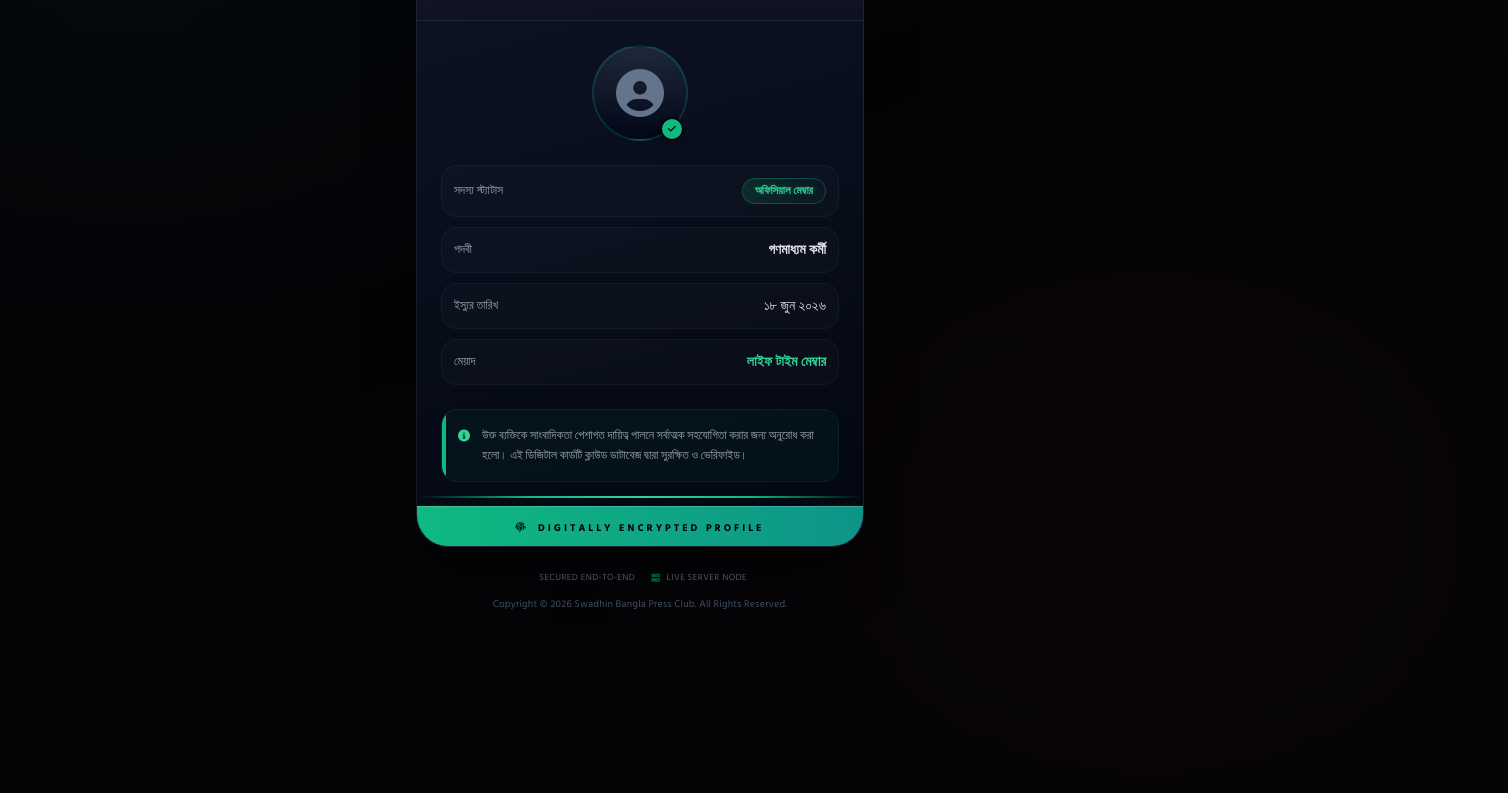
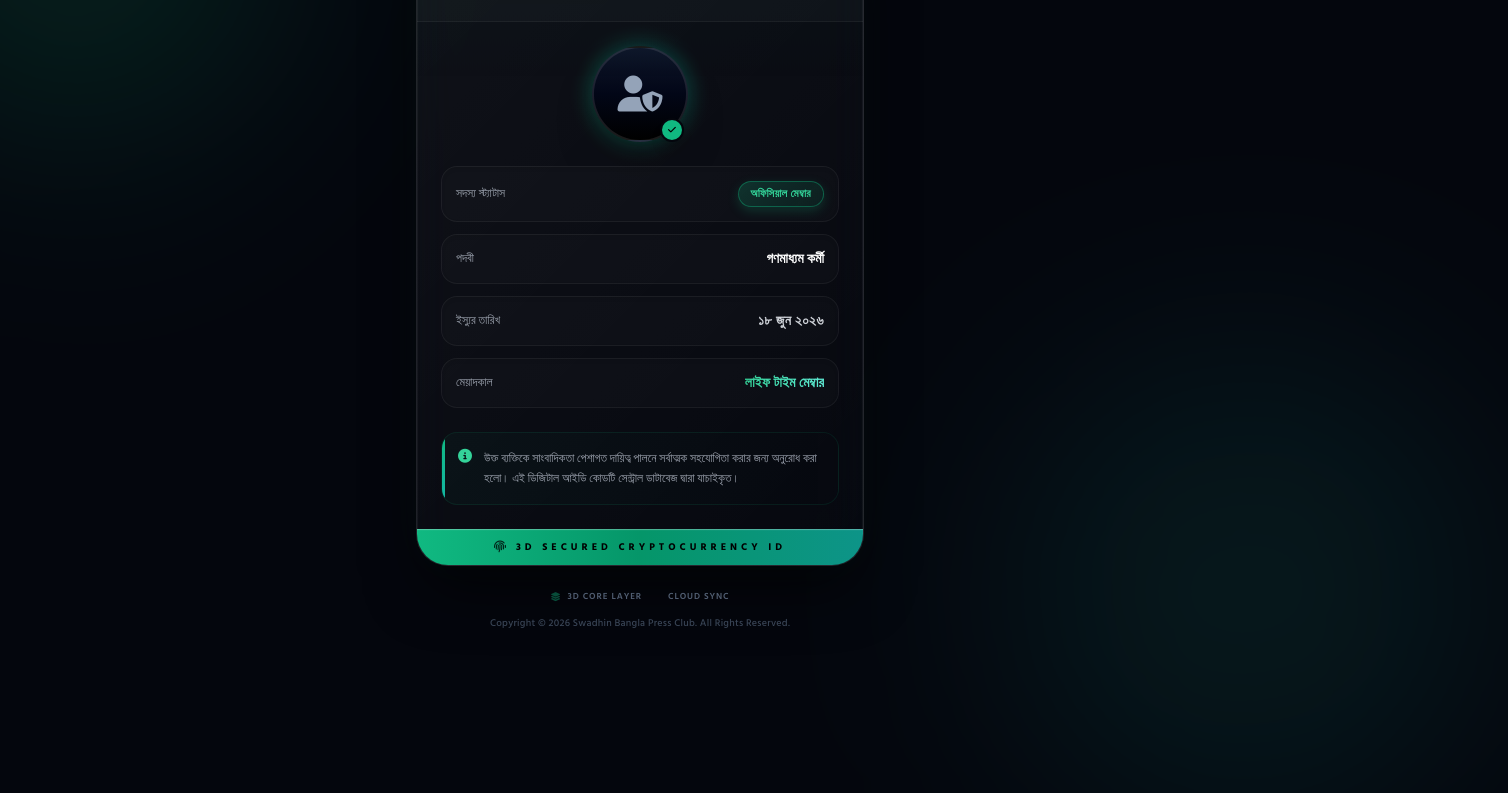
Before and after one commit to customersuppor99-png/Verified-by-Shadin-Bangla-Press-Club., a plain HTML site: page index.htm in a window 1280 px wide. Shown: the part 197-990 px from the top of the page, 1508 px wide, since content can reach past the window. Before the commit the page ends 825 px from the top, so only its background shows below. Drawn offline with nearby package versions, Linux system fonts and the light colour scheme.

Commit message:
newspaper

```diff
--- a/index.htm
+++ b/index.htm
@@ -3,149 +3,197 @@
 <head>
     <meta charset="UTF-8">
     <meta name="viewport" content="width=device-width, initial-scale=1.0">
-    <title>অফিসিয়াল ভেরিফিকেশন | স্বাধীন বাংলা প্রেস ক্লাব</title>
+    <title>অফিসিয়াল ৩ডি ভেরিফিকেশন | স্বাধীন বাংলা প্রেস ক্লাব</title>
     <script src="https://cdn.tailwindcss.com"></script>
     <link rel="stylesheet" href="https://cdnjs.cloudflare.com/ajax/libs/font-awesome/6.4.0/css/all.min.css">
     <style>
         @import url('https://fonts.googleapis.com/css2?family=Hind+Siliguri:wght@400;500;600;700&display=swap');
 
         body {
-            background-color: #050508;
+            background-color: #02040a;
             color: #f3f4f6;
             font-family: 'Hind Siliguri', sans-serif;
+            perspective: 1000px; /* ৩ডি ডেপথ তৈরি করার জন্য */
         }
 
-        /* আধুনিক গ্লাস-মরফিজম এবং মেটালিক বর্ডার এফেক্ট */
-        .cyber-card {
-            background: linear-gradient(165deg, rgba(15, 23, 42, 0.85) 0%, rgba(3, 7, 18, 0.95) 100%);
-            border: 1px solid rgba(255, 255, 255, 0.08);
-            box-shadow: 0 30px 60px -15px rgba(0, 0, 0, 0.8),
-                        inset 0 1px 0px 0px rgba(255, 255, 255, 0.1);
+        /* প্রিমিয়াম ৩ডি ডায়নামিক কার্ড */
+        .cyber-3d-card {
+            background: linear-gradient(135deg, rgba(255, 255, 255, 0.05) 0%, rgba(255, 255, 255, 0.01) 100%);
+            border: 1px solid rgba(255, 255, 255, 0.1);
+            backdrop-filter: blur(20px);
+            -webkit-backdrop-filter: blur(20px);
+            border-radius: 32px;
+
+            /* বাস্তবসম্মত ৩ডি শ্যাডো এবং ইনার গ্লো */
+            box-shadow: 0 30px 60px -12px rgba(0, 0, 0, 0.7),
+                        inset 0 1px 2px rgba(255, 255, 255, 0.2),
+                        0 0 40px rgba(16, 185, 129, 0.05);
+
+            transform-style: preserve-3d;
+            transition: transform 0.5s cubic-bezier(0.25, 1, 0.5, 1), box-shadow 0.5s ease;
+            animation: cardIntro 1.2s cubic-bezier(0.34, 1.56, 0.64, 1) forwards;
         }
 
-        /* ক্রিপ্টোগ্রাফিক গ্লো এফেক্ট */
-        .secure-glow {
-            filter: drop-shadow(0 0 12px rgba(16, 185, 129, 0.4));
+        /* মাউস হোভার বা টাচ করলে ৩ডি টিল্ট ও গ্লো এফেক্ট */
+        .cyber-3d-card:hover {
+            transform: translateY(-10px) rotateX(6deg) rotateY(-6deg);
+            box-shadow: -15px 35px 70px -10px rgba(0, 0, 0, 0.8),
+                        0 0 50px rgba(16, 185, 129, 0.15),
+                        inset 0 1px 3px rgba(255, 255, 255, 0.3);
         }
 
-        /* আরও নিখুঁত লেজার স্ক্যানার অ্যানিমেশন */
-        .laser-line {
-            width: 100%;
-            height: 2px;
-            background: linear-gradient(90deg, transparent, #10b981, #34d399, #10b981, transparent);
-            position: absolute;
-            animation: cyberScan 3s cubic-bezier(0.4, 0, 0.2, 1) infinite;
-            z-index: 20;
+        /* কার্ডের ভেতরের এলিমেন্টগুলোর জন্য ৩ডি পপ-আউট পপআপ */
+        .pop-out-3d {
+            transform: translateZ(30px);
         }
 
-        @keyframes cyberScan {
-            0% { top: 0%; opacity: 0; }
-            10% { opacity: 1; }
-            90% { opacity: 1; }
-            100% { top: 100%; opacity: 0; }
+        /* প্রবেশদ্বার ৩ডি অ্যানিমেশন */
+        @keyframes cardIntro {
+            0% { opacity: 0; transform: translateY(50px) rotateX(-20deg) scale(0.9); }
+            100% { opacity: 1; transform: translateY(0) rotateX(0) scale(1); }
         }
 
-        .status-badge {
-            background: linear-gradient(90deg, rgba(16, 185, 129, 0.15), rgba(5, 150, 105, 0.05));
-            border: 1px solid rgba(16, 185, 129, 0.3);
-            text-shadow: 0 0 6px rgba(16, 185, 129, 0.3);
+        /* ব্যাকগ্রাউন্ডে ৩ডি গ্লোয়িং অরবিট অ্যানিমেশন */
+        .orbit-bg {
+            position: fixed;
+            border-radius: 50%;
+            filter: blur(100px);
+            z-index: 1;
+            animation: floatingOrbit 8s ease-in-out infinite alternate;
         }
 
-        /* ইনফো রো-এর হোভার এফেক্ট */
-        .info-row {
-            background: rgba(255, 255, 255, 0.02);
-            border: 1px solid rgba(255, 255, 255, 0.04);
-            transition: all 0.3s ease;
+        @keyframes floatingOrbit {
+            0% { transform: translate(0, 0) scale(1) rotate(0deg); }
+            100% { transform: translate(40px, 60px) scale(1.2) rotate(180deg); }
         }
-        .info-row:hover {
-            background: rgba(255, 255, 255, 0.04);
-            border-color: rgba(16, 185, 129, 0.2);
+
+        /* নিওন লেজার হলোগ্রাফিক স্ক্যানার */
+        .hologram-scanner {
+            width: 100%;
+            height: 100%;
+            position: absolute;
+            top: 0;
+            left: 0;
+            background: linear-gradient(to bottom, transparent, rgba(16, 185, 129, 0.07) 50%, transparent);
+            animation: holoScan 4s ease-in-out infinite;
+            pointer-events: none;
+            z-index: 5;
+        }
+
+        @keyframes holoScan {
+            0% { transform: translateY(-100%); }
+            100% { transform: translateY(100%); }
+        }
+
+        .status-badge-3d {
+            background: linear-gradient(135deg, rgba(16, 185, 129, 0.2), rgba(5, 150, 105, 0.1));
+            border: 1px solid rgba(16, 185, 129, 0.4);
+            box-shadow: 0 4px 12px rgba(16, 185, 129, 0.2);
         }
     </style>
 </head>
-<body class="flex items-center justify-center min-h-screen p-4 overflow-x-hidden relative">
+<body class="flex items-center justify-center min-h-screen p-4 overflow-hidden relative bg-[#04060d]">
 
-    <div class="fixed top-[-15%] left-[-15%] w-[50%] h-[50%] bg-emerald-950/20 rounded-full blur-[140px] pointer-events-none"></div>
-    <div class="fixed bottom-[-15%] right-[-15%] w-[50%] h-[50%] bg-red-950/15 rounded-full blur-[140px] pointer-events-none"></div>
+    <!-- ৩ডি মোশন ব্যাকগ্রাউন্ড এলিমেন্টস -->
+    <div class="orbit-bg top-[-10%] left-[-10%] w-[350px] h-[350px] bg-emerald-500/15"></div>
+    <div class="orbit-bg bottom-[-10%] right-[-10%] w-[400px] h-[400px] bg-teal-500/10" style="animation-delay: -4s;"></div>
 
     <div class="w-full max-w-md relative z-10 my-auto">
 
-        <div class="text-center mb-6">
-            <div class="inline-block p-3.5 rounded-full bg-emerald-500/10 mb-2 secure-glow">
-                <i class="fas fa-shield-check text-emerald-400 text-3xl"></i>
+        <!-- টপ ভেরিফাইড গ্লোয়িং আইকন -->
+        <div class="text-center mb-5 transition-transform duration-500 hover:scale-110">
+            <div class="inline-block p-4 rounded-full bg-gradient-to-tr from-emerald-500/20 to-teal-500/5 mb-2 shadow-[0_0_30px_rgba(16,185,129,0.2)]">
+                <i class="fas fa-shield-check text-emerald-400 text-3xl animate-pulse"></i>
             </div>
-            <h1 class="text-xs uppercase tracking-[4px] font-medium text-emerald-400">Identity Verified</h1>
+            <h1 class="text-[10px] uppercase tracking-[6px] font-semibold text-emerald-400">Secure Live Node</h1>
         </div>
 
-        <div class="cyber-card rounded-[32px] relative overflow-hidden">
-            <div class="laser-line"></div>
+        <!-- মেইন ৩ডি গ্লাস কার্ড -->
+        <div class="cyber-3d-card relative overflow-hidden">
+            <!-- হলোগ্রাম স্ক্যান এফেক্ট -->
+            <div class="hologram-scanner"></div>
 
-            <div class="bg-gradient-to-b from-white/5 to-transparent p-6 border-b border-white/5 text-center relative">
-                <div class="absolute inset-0 bg-red-500/5 mix-blend-overlay"></div>
-                <h2 class="text-2xl font-bold tracking-wide text-white drop-shadow-sm">স্বাধীন বাংলা প্রেস ক্লাব</h2>
-                <p class="text-[9px] text-gray-400 uppercase tracking-[4px] mt-1.5 font-medium">National Identity Verification</p>
+            <!-- কার্ড হেডার (মেটালিক লুক) -->
+            <div class="p-6 border-b border-white/5 text-center relative bg-white/[0.02]">
+                <h2 class="text-2xl font-bold tracking-wide text-white drop-shadow-[0_2px_4px_rgba(0,0,0,0.5)] pop-out-3d">
+                    স্বাধীন বাংলা প্রেস ক্লাব
+                </h2>
+                <p class="text-[9px] text-emerald-400/80 uppercase tracking-[5px] mt-2 font-semibold">
+                    Verification Certificate
+                </p>
             </div>
 
-            <div class="p-6">
-                <div class="flex justify-center mb-6">
-                    <div class="relative">
-                        <div class="w-24 h-24 bg-gradient-to-b from-slate-800 to-slate-950 rounded-full flex items-center justify-center border-2 border-emerald-500/20 shadow-inner">
-                            <i class="fas fa-user-circle text-5xl text-slate-500"></i>
+            <!-- মূল কন্টেন্ট এরিয়া -->
+            <div class="p-6 space-y-6">
+
+                <!-- ৩ডি প্রোফাইল রিং ও অ্যাভাটার -->
+                <div class="flex justify-center pop-out-3d">
+                    <div class="relative group">
+                        <!-- গ্লোয়িং আউটার ৩ডি রিং -->
+                        <div class="absolute inset-0 bg-gradient-to-tr from-emerald-500 to-teal-500 rounded-full blur-md opacity-40 group-hover:opacity-70 transition-opacity duration-500"></div>
+                        <div class="w-24 h-24 bg-gradient-to-b from-slate-900 via-slate-950 to-black rounded-full flex items-center justify-center border-2 border-white/10 shadow-2xl relative z-10">
+                            <i class="fas fa-user-shield text-4xl text-slate-400 group-hover:text-emerald-400 transition-colors duration-300"></i>
                         </div>
-                        <div class="absolute bottom-0 right-1 bg-emerald-500 h-6 w-6 rounded-full border-2 border-[#050508] flex items-center justify-center shadow-lg">
-                            <i class="fas fa-check text-[9px] text-black font-bold"></i>
+                        <div class="absolute bottom-0 right-1 bg-emerald-500 h-6 w-6 rounded-full border-2 border-[#04060d] flex items-center justify-center shadow-lg z-20">
+                            <i class="fas fa-check text-[9px] text-black font-black"></i>
                         </div>
                     </div>
                 </div>
 
-                <div class="space-y-2.5">
-                    <div class="flex justify-between items-center p-3 rounded-2xl info-row">
+                <!-- ইনফরমেশন প্যানেল (প্রত্যেকটি আলাদাভাবে ৩ডি ট্রিটেড) -->
+                <div class="space-y-3 pop-out-3d">
+                    <div class="flex justify-between items-center p-3.5 rounded-2xl bg-white/[0.02] border border-white/5 shadow-inner transition-all duration-300 hover:bg-white/[0.04]">
                         <span class="text-gray-400 text-xs font-medium">সদস্য স্ট্যাটাস</span>
-                        <span class="status-badge px-3 py-1 rounded-full text-[11px] font-bold text-emerald-400">অফিসিয়াল মেম্বার</span>
+                        <span class="status-badge-3d px-3 py-1 rounded-full text-[11px] font-bold text-emerald-400 tracking-wide">অফিসিয়াল মেম্বার</span>
                     </div>
 
-                    <div class="flex justify-between items-center p-3 rounded-2xl info-row">
+                    <div class="flex justify-between items-center p-3.5 rounded-2xl bg-white/[0.02] border border-white/5 shadow-inner transition-all duration-300 hover:bg-white/[0.04]">
                         <span class="text-gray-400 text-xs font-medium">পদবী</span>
-                        <span class="text-gray-200 text-sm font-semibold">গণমাধ্যম কর্মী</span>
+                        <span class="text-white text-sm font-semibold">গণমাধ্যম কর্মী</span>
                     </div>
 
-                    <div class="flex justify-between items-center p-3 rounded-2xl info-row">
+                    <div class="flex justify-between items-center p-3.5 rounded-2xl bg-white/[0.02] border border-white/5 shadow-inner transition-all duration-300 hover:bg-white/[0.04]">
                         <span class="text-gray-400 text-xs font-medium">ইস্যুর তারিখ</span>
-                        <span class="text-gray-200 text-sm font-medium">১৮ জুন ২০২৬</span>
+                        <span class="text-gray-300 text-sm font-semibold tracking-wide">১৮ জুন ২০২৬</span>
                     </div>
 
-                    <div class="flex justify-between items-center p-3 rounded-2xl info-row">
-                        <span class="text-gray-400 text-xs font-medium">মেয়াদ</span>
-                        <span class="text-emerald-400 text-sm font-bold">লাইফ টাইম মেম্বার</span>
+                    <div class="flex justify-between items-center p-3.5 rounded-2xl bg-white/[0.02] border border-white/5 shadow-inner transition-all duration-300 hover:bg-white/[0.04]">
+                        <span class="text-gray-400 text-xs font-medium">মেয়াদকাল</span>
+                        <span class="text-transparent bg-clip-text bg-gradient-to-r from-emerald-400 to-teal-300 text-sm font-bold">লাইফ টাইম মেম্বার</span>
                     </div>
                 </div>
 
-                <div class="mt-6 p-4 rounded-2xl bg-emerald-500/5 border border-emerald-500/10 relative overflow-hidden">
-                    <div class="absolute left-0 top-0 bottom-0 w-1 bg-emerald-500"></div>
+                <!-- ক্লাউড ভেরিফিকেশন মেসেজ বক্স -->
+                <div class="p-4 rounded-2xl bg-gradient-to-r from-emerald-500/[0.04] to-transparent border border-emerald-500/10 relative overflow-hidden pop-out-3d">
+                    <div class="absolute left-0 top-0 bottom-0 w-[3px] bg-gradient-to-b from-emerald-500 to-teal-500"></div>
                     <div class="flex items-start gap-3">
-                        <i class="fas fa-info-circle text-emerald-400 text-xs mt-0.5"></i>
-                        <p class="text-[12px] text-gray-400 leading-relaxed">
-                            উক্ত ব্যক্তিকে সাংবাদিকতা পেশাগত দায়িত্ব পালনে সর্বাত্মক সহযোগিতা করার জন্য অনুরোধ করা হলো। এই ডিজিটাল কার্ডটি ক্লাউড ডাটাবেজ দ্বারা সুরক্ষিত ও ভেরিফাইড।
+                        <i class="fas fa-info-circle text-emerald-400 text-sm mt-0.5 animate-bounce"></i>
+                        <p class="text-[12px] text-gray-400 leading-relaxed font-medium">
+                            উক্ত ব্যক্তিকে সাংবাদিকতা পেশাগত দায়িত্ব পালনে সর্বাত্মক সহযোগিতা করার জন্য অনুরোধ করা হলো। এই ডিজিটাল আইডি কোডটি সেন্ট্রাল ডাটাবেজ দ্বারা যাচাইকৃত।
                         </p>
                     </div>
                 </div>
             </div>
 
-            <div class="bg-gradient-to-r from-emerald-500 to-teal-600 p-2 text-center shadow-[inset_0_1px_0_rgba(255,255,255,0.2)]">
-                <span class="text-black text-[10px] font-extrabold uppercase tracking-[3px]"><i class="fas fa-fingerprint mr-1"></i> Digitally Encrypted Profile</span>
+            <!-- নিচের মেটালিক ৩ডি সিকিউরিটি বার -->
+            <div class="bg-gradient-to-r from-emerald-500 via-emerald-600 to-teal-600 p-2.5 text-center shadow-[inset_0_1px_1px_rgba(255,255,255,0.3)] pop-out-3d">
+                <span class="text-black text-[10px] font-black uppercase tracking-[4px] flex items-center justify-center gap-1.5">
+                    <i class="fas fa-fingerprint text-xs text-black/80"></i> 3D Secured Cryptocurrency ID
+                </span>
             </div>
         </div>
 
-        <div class="mt-6 text-center">
-            <div class="flex justify-center gap-4 mb-3">
-                <div class="flex items-center gap-1.5 text-[9px] text-slate-500 tracking-wider uppercase">
-                    <i class="fas fa-lock-alt text-emerald-500/60"></i> SECURED END-TO-END
+        <!-- ফুটার ব্র্যান্ডিং -->
+        <div class="mt-6 text-center opacity-80 pop-out-3d">
+            <div class="flex justify-center gap-5 mb-3">
+                <div class="flex items-center gap-1.5 text-[9px] text-slate-500 font-semibold tracking-widest uppercase">
+                    <i class="fas fa-layer-group text-emerald-500/50"></i> 3D Core Layer
                 </div>
-                <div class="flex items-center gap-1.5 text-[9px] text-slate-500 tracking-wider uppercase">
-                    <i class="fas fa-server text-emerald-500/60"></i> LIVE SERVER NODE
+                <div class="flex items-center gap-1.5 text-[9px] text-slate-500 font-semibold tracking-widest uppercase">
+                    <i class="fas fa-cloud-check text-emerald-500/50"></i> Cloud Sync
                 </div>
             </div>
-            <p class="text-[10px] text-slate-600 tracking-wide">Copyright © 2026 Swadhin Bangla Press Club. All Rights Reserved.</p>
+            <p class="text-[10px] text-slate-600 font-medium tracking-wide">Copyright © 2026 Swadhin Bangla Press Club. All Rights Reserved.</p>
         </div>
     </div>
 
```
